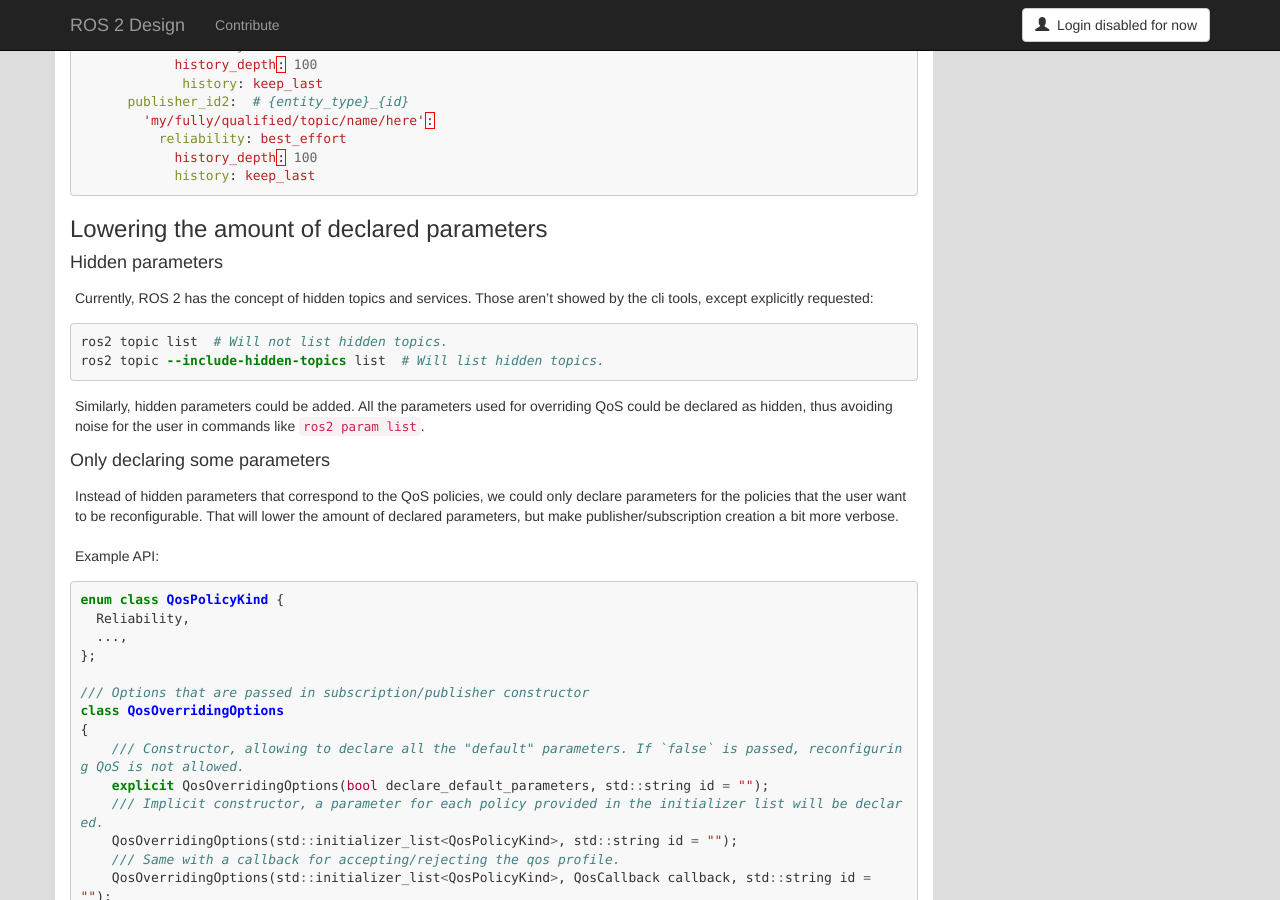
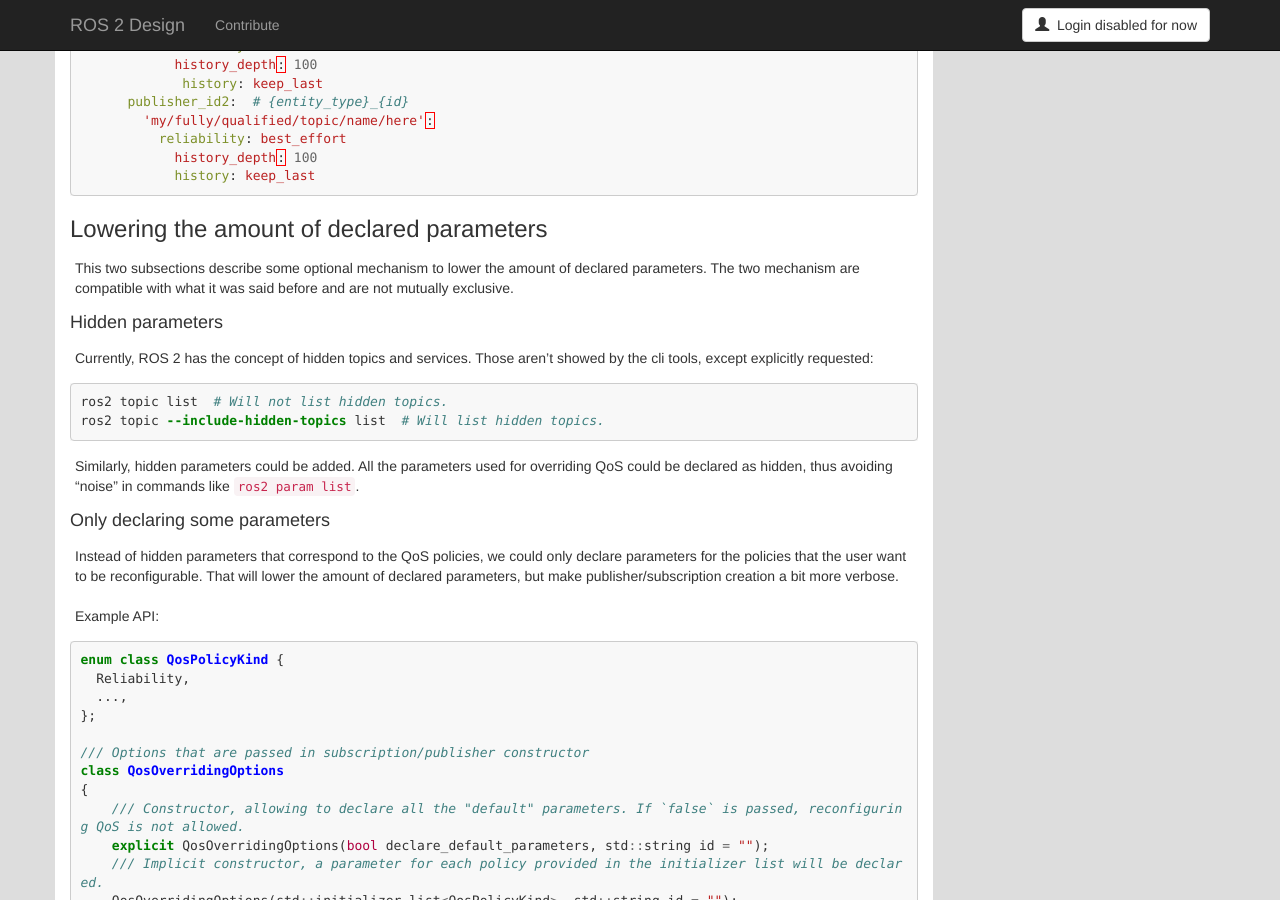
Before and after one commit to ros2/design, a Jekyll site: the page built from articles/qos_configurability.md, in a window 1280 px wide and 900 px high, scrolled down 4690 px. Built offline with Jekyll 4.4.1, drawn with Linux system fonts in a browser that asks for light colours; nearby versions of some CDN libraries.

Commit message:
Clarify intend of subsections
Signed-off-by: Ivan Santiago Paunovic <ivanpauno@ekumenlabs.com>

````diff
--- a/articles/qos_configurability.md
+++ b/articles/qos_configurability.md
@@ -254,6 +254,9 @@ node->create_publisher(
 
 ### Lowering the amount of declared parameters
 
+This two subsections describe some optional mechanism to lower the amount of declared parameters.
+The two mechanism are compatible with what it was said before and are not mutually exclusive.
+
 #### Hidden parameters
 
 Currently, ROS 2 has the concept of hidden topics and services.
@@ -265,7 +268,7 @@ ros2 topic --include-hidden-topics list  # Will list hidden topics.
 ```
 
 Similarly, hidden parameters could be added.
-All the parameters used for overriding QoS could be declared as hidden, thus avoiding noise for the user in commands like `ros2 param list`.
+All the parameters used for overriding QoS could be declared as hidden, thus avoiding "noise" in commands like `ros2 param list`.
 
 #### Only declaring some parameters
 
````
